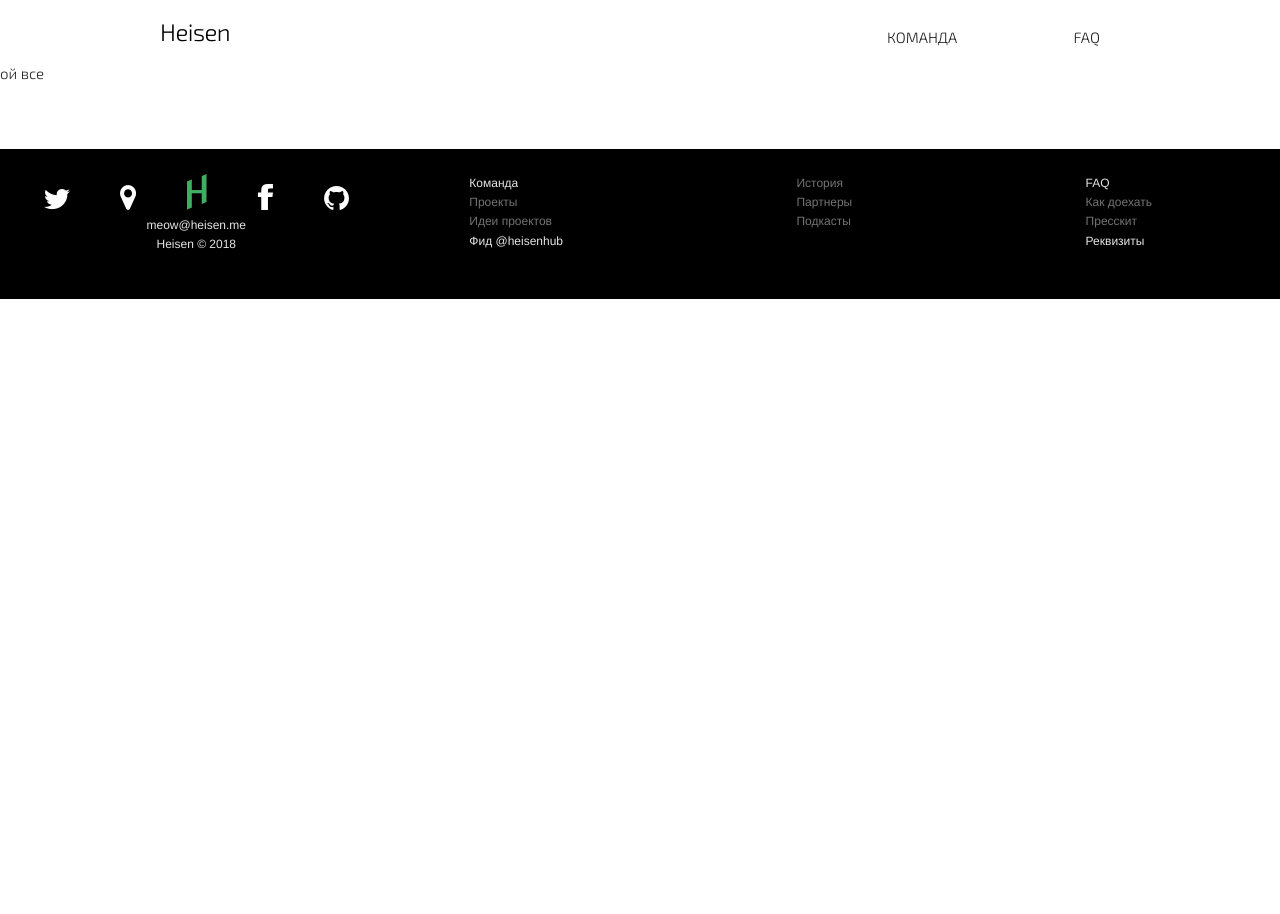
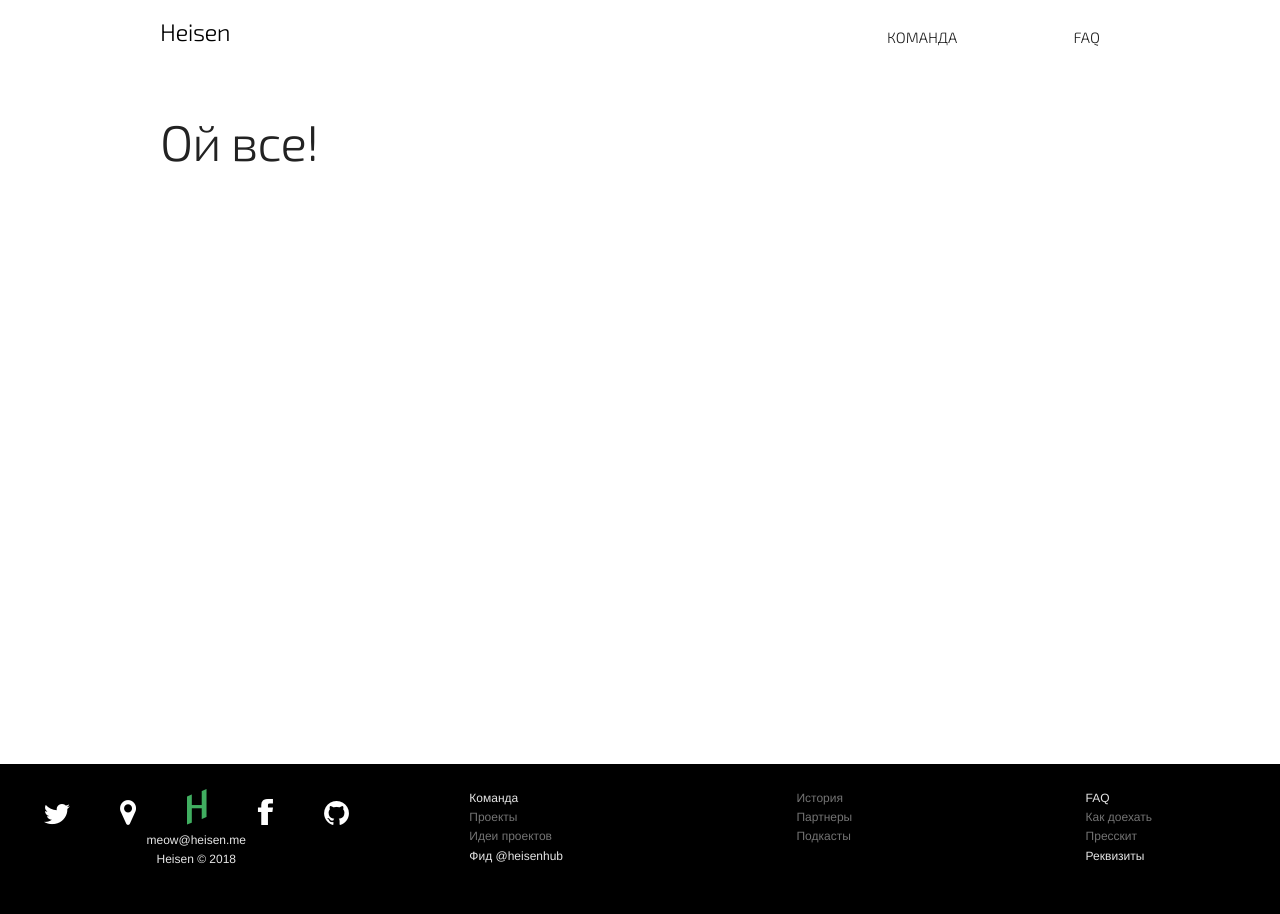
Before and after one commit to evgenity/heisen-new, a Jekyll site: the page built from error.markdown, in a window 1280 px wide. Built offline with Jekyll 4.4.1, drawn with Linux system fonts in a browser that asks for light colours; nearby versions of some CDN libraries; a script that is not in the unit is left out; comment, search, counter and statistics services are not loaded.

Commit message:
fix error page

```diff
--- a/error.markdown
+++ b/error.markdown
@@ -5,4 +5,12 @@ layout: default
 permalink: error
 ---
 
-ой все
+<div class="block-1">
+<div class="container ">
+<div class="row">
+<div class="twelve columns">
+<h1 class="describe-title">Ой все!</h1>
+</div>
+</div>
+</div>
+</div>
```
